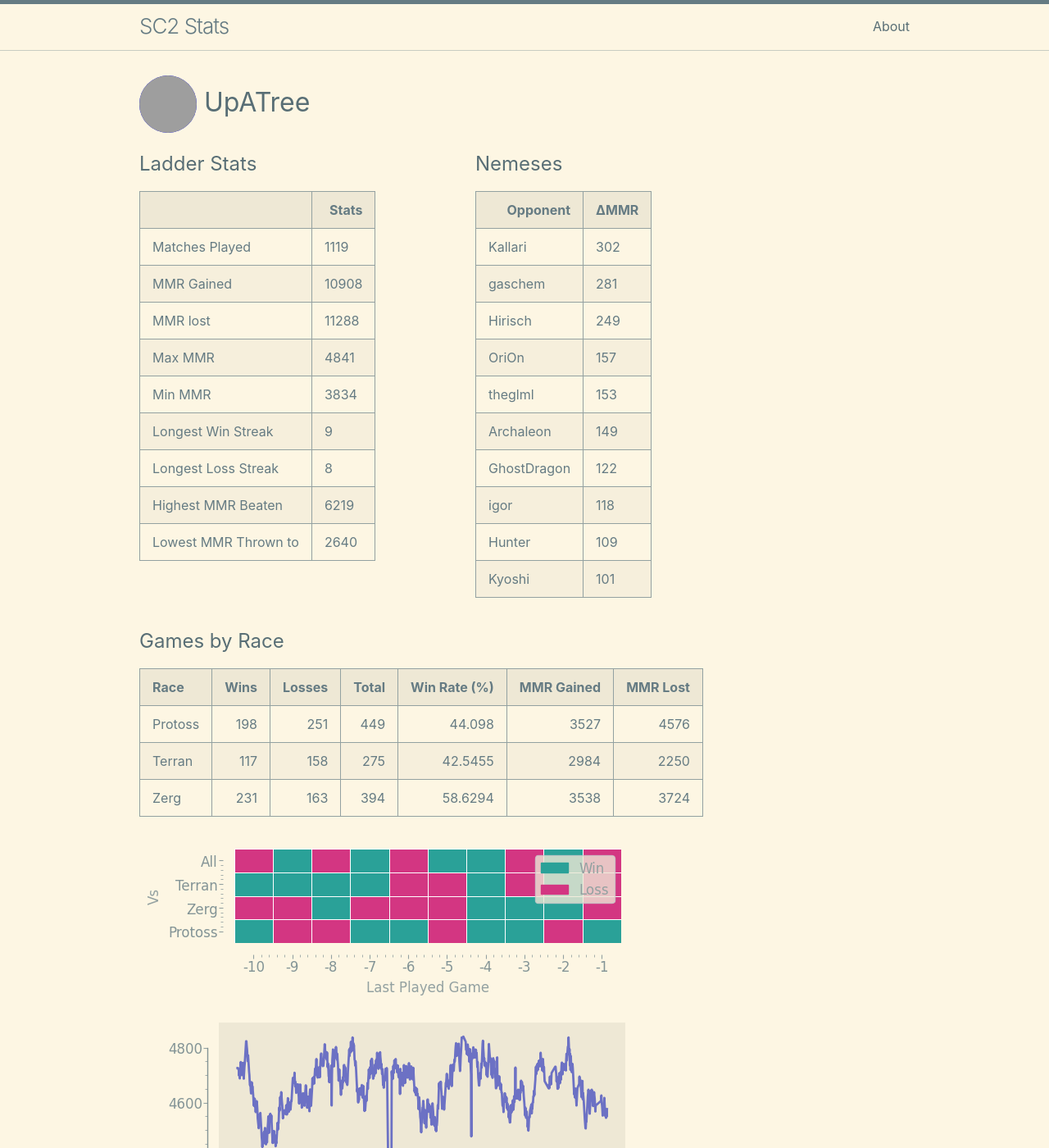
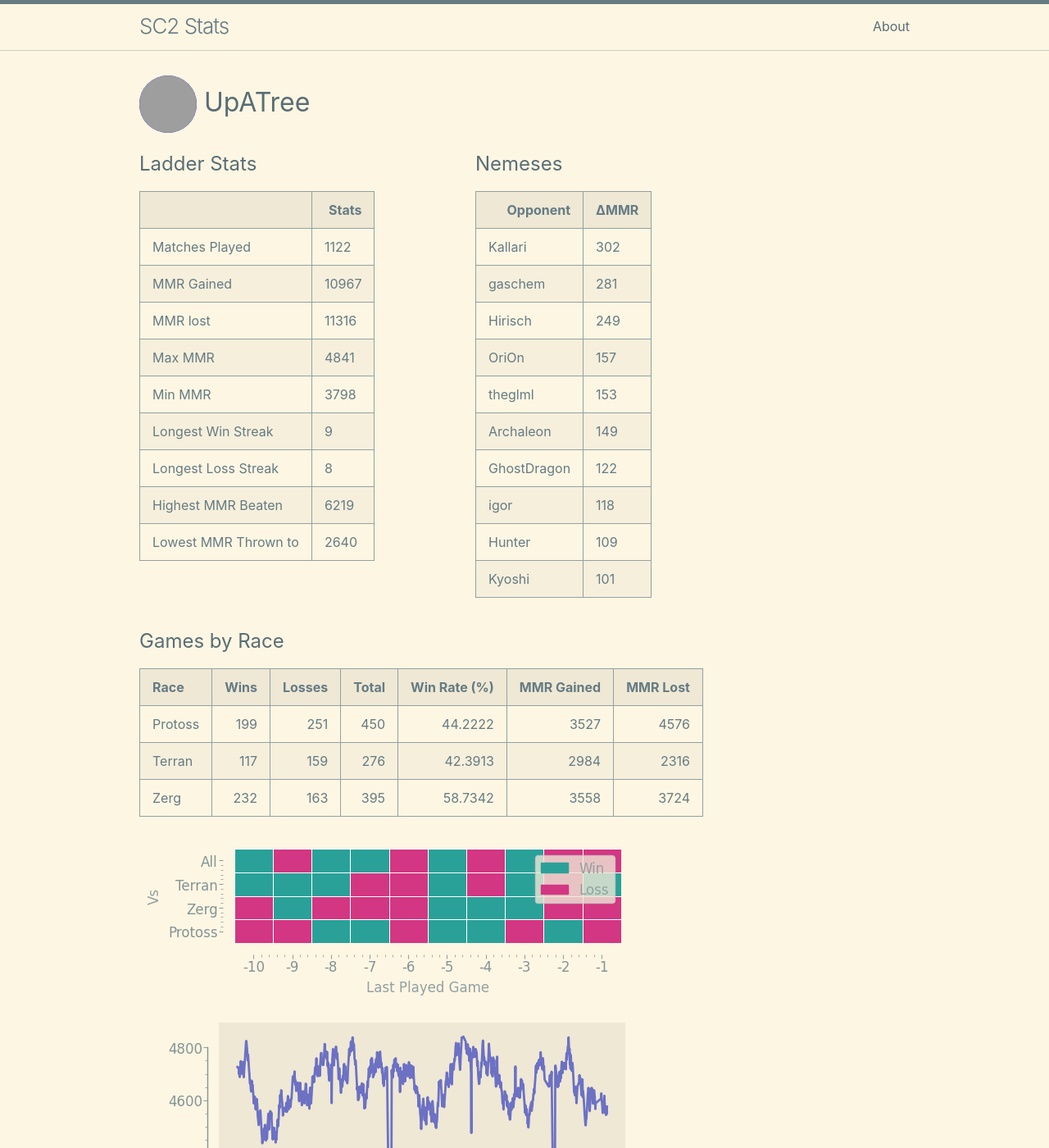
Before and after one commit to kylermurphy/UpATree, a Jekyll site: the page built from docs/index.md, in a window 1280 px wide and 1400 px high. Shown: the whole window at 82% size. Built offline with Jekyll 4.4.1, drawn with Linux system fonts in a browser that asks for light colours; grey boxes are pictures that could not be loaded.

Commit message:
running on push

```diff
--- a/docs/index.md
+++ b/docs/index.md
@@ -18,15 +18,15 @@ layout: home
   <tbody>
     <tr>
       <td>Matches Played</td>
-      <td>1119</td>
+      <td>1122</td>
     </tr>
     <tr>
       <td>MMR Gained</td>
-      <td>10908</td>
+      <td>10967</td>
     </tr>
     <tr>
       <td>MMR lost</td>
-      <td>11288</td>
+      <td>11316</td>
     </tr>
     <tr>
       <td>Max MMR</td>
@@ -34,7 +34,7 @@ layout: home
     </tr>
     <tr>
       <td>Min MMR</td>
-      <td>3834</td>
+      <td>3798</td>
     </tr>
     <tr>
       <td>Longest Win Streak</td>
@@ -114,9 +114,9 @@ layout: home
 
 | Race    |   Wins |   Losses |   Total |   Win Rate (%) |   MMR Gained |   MMR Lost |
 |:--------|-------:|---------:|--------:|---------------:|-------------:|-----------:|
-| Protoss |    198 |      251 |     449 |        44.098  |         3527 |       4576 |
-| Terran  |    117 |      158 |     275 |        42.5455 |         2984 |       2250 |
-| Zerg    |    231 |      163 |     394 |        58.6294 |         3538 |       3724 |
+| Protoss |    199 |      251 |     450 |        44.2222 |         3527 |       4576 |
+| Terran  |    117 |      159 |     276 |        42.3913 |         2984 |       2316 |
+| Zerg    |    232 |      163 |     395 |        58.7342 |         3558 |       3724 |
 
 ![Games by Race](./assets/gm_hist.png)
 
--- a/log.txt
+++ b/log.txt
@@ -337,3 +337,4 @@ Writing a log file 2025-03-07 20:48:23.
 Writing a log file 2025-03-07 21:18:47.
 Writing a log file 2025-03-07 21:31:35.
 Writing a log file 2025-03-07 21:48:12.
+Writing a log file 2025-03-07 22:18:03.
```
Also changed, not shown: docs/assets/MMR.png, docs/assets/daily.png, docs/assets/gm_hist.png, docs/assets/r_wrt.png, 1 other file.
